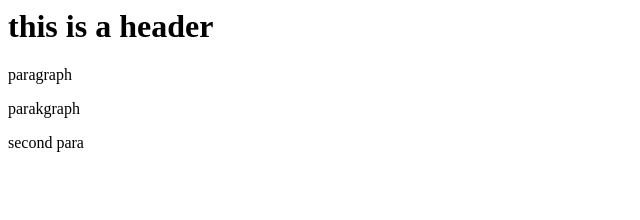
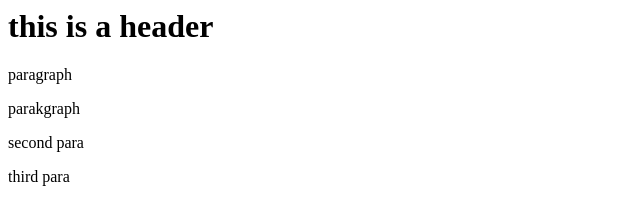
Before and after one commit to scott-sn/startOver, a plain HTML site: page index.html in a window 1280 px wide. Shown: the full height of the page, 0-640 px from the left. Drawn offline with Linux system fonts and the light colour scheme.

Commit message:
third commit

```diff
--- a/index.html
+++ b/index.html
@@ -9,7 +9,7 @@
     <p>paragraph</p>
     <p>parakgraph</p>
     <p>second para</p>
-
+    <p>third para</p>
 </body>
 
 </html>
```
